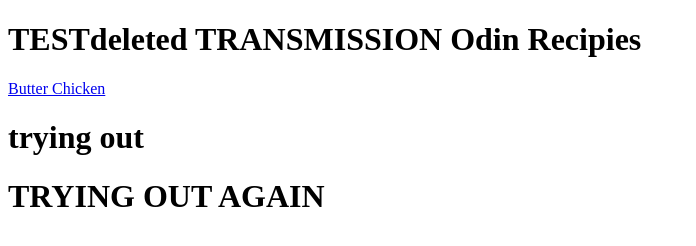
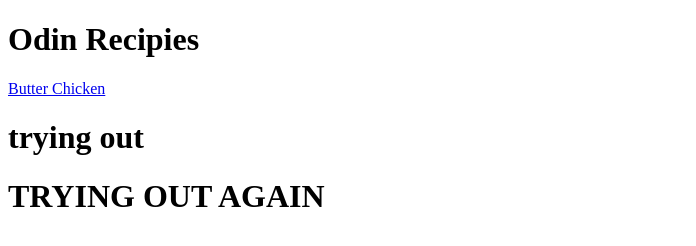
Before and after one commit to askinney/odin-recipies, a plain HTML site: page index.html in a window 1280 px wide. Shown: the whole page, without its empty margins (0-696 px from the left). Drawn offline with Linux system fonts and the light colour scheme.

Commit message:
cleaning up h1

```diff
--- a/index.html
+++ b/index.html
@@ -7,7 +7,7 @@
     <title>Document</title>
 </head>
 <body>
-    <h1>TESTdeleted TRANSMISSION Odin Recipies</h1>
+    <h1>Odin Recipies</h1>
     <a href="./recipes/butter-chicken.html">Butter Chicken</a>
     <h1>trying out</h1>
     <h1>TRYING OUT AGAIN</h1>
```
